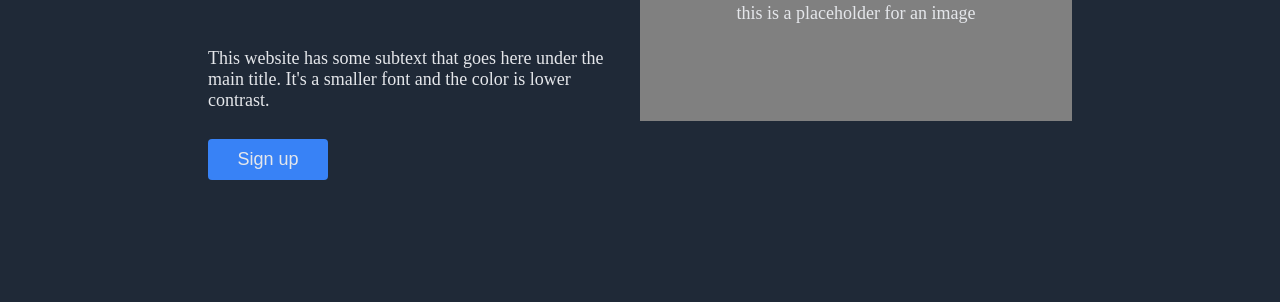
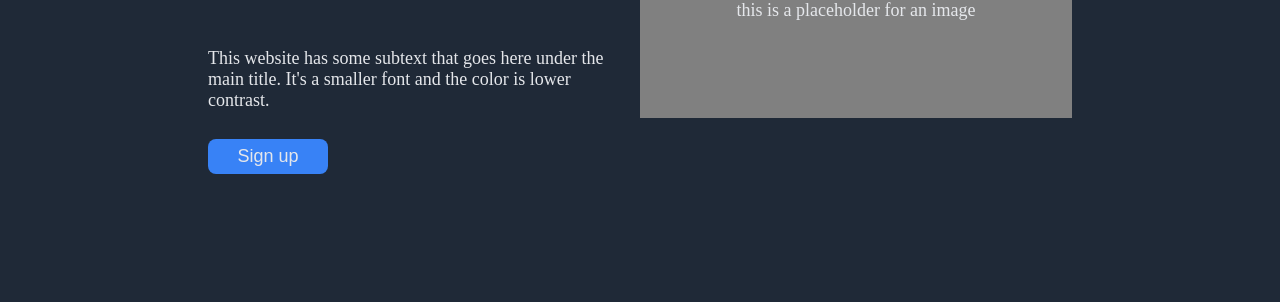
Before and after one commit to tariktesfa/Landing-page, a plain HTML site: page index.html in a window 1280 px wide. Shown: the part 357-659 px from the top of the page. Drawn offline with Linux system fonts and the light colour scheme.

Commit message:
removed duplicate class

```diff
--- a/css/style.css
+++ b/css/style.css
@@ -87,10 +87,3 @@ button {
   font-size: 36px;
   color: #1f2937;
 }
-
-button {
-  background-color: #3882f6;
-  color: #ffff;
-  padding: 10px 20px;
-  border-radius: 4px;
-}
```
